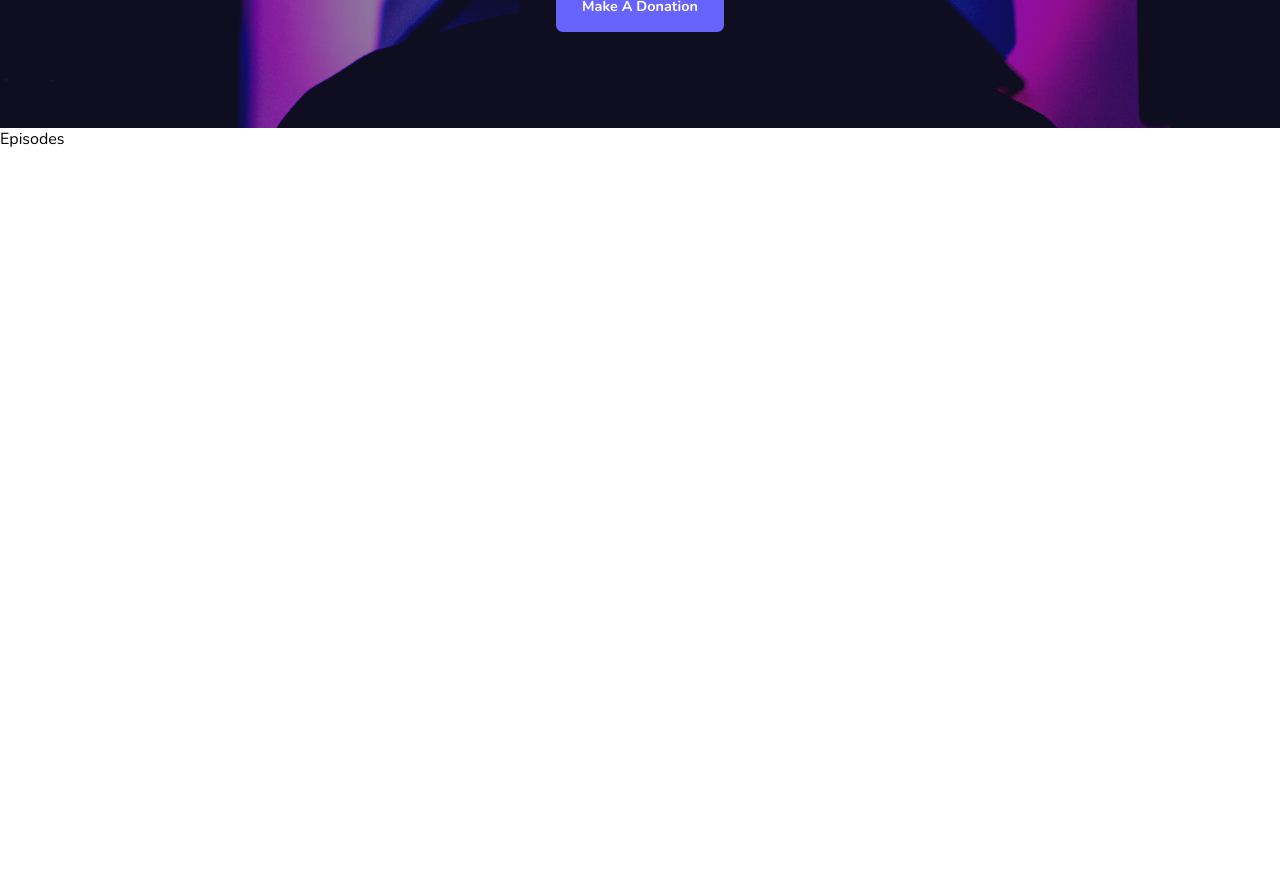
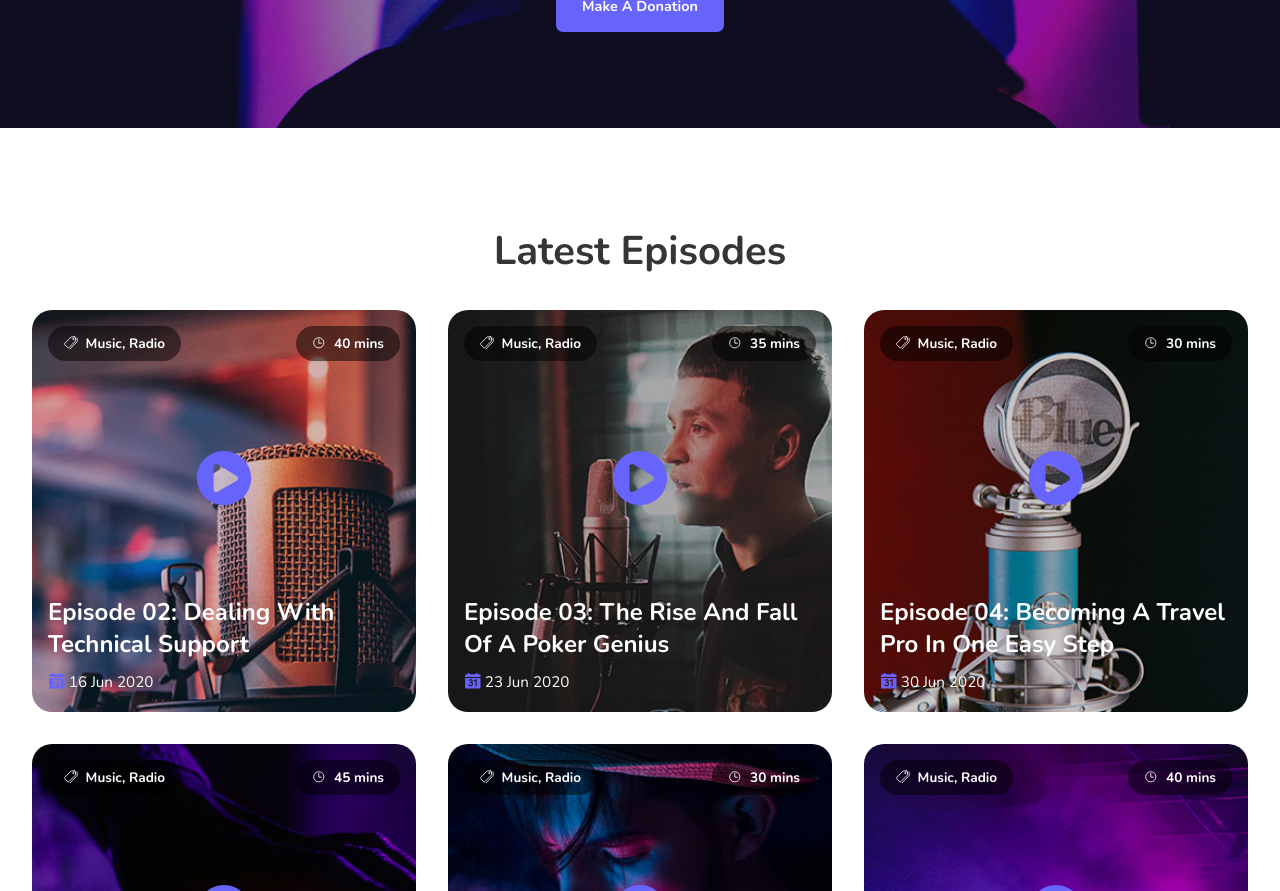
Before and after one commit to zacharymillerm/ultrapod, a React (Create React App) app: page / in a window 1280 px wide. Shown: the part 2740-3631 px from the top of the page. Before the commit the page ends 2890 px from the top, so only its background shows below. Built offline with nearby package versions, Linux system fonts and the light colour scheme; the HTML template or start-up script is replaced by a standard one.

Commit message:
Added episode cards

```diff
--- /dev/null
+++ b/src/components/Home/EpisodeCard.js
@@ -0,0 +1,86 @@
+import React from "react";
+import styled from "styled-components";
+import {IoPricetagsOutline, IoTimeOutline, IoCalendarNumberSharp} from "react-icons/io5"
+import {FaPlayCircle} from "react-icons/fa"
+import { EpisodeData } from "../../data/EpisodeData";
+// Styles
+const CardContainer = styled.div`
+	border-radius: 20px;
+	background-image: url(${props => props.img});
+    background-position: center;
+    background-size: cover;
+	color: #fff;
+	padding: 1rem;
+	height: 370px;
+	display: flex;
+	flex-direction: column;
+	justify-content: space-between;
+`;
+const TopLevel = styled.div`
+	display: flex;
+	flex-direction: row;
+	justify-content: space-between;
+	font-size: 85%;
+	font-weight: 700;
+`;
+const TopOne = styled.div`
+	background-color: rgba(0, 0, 0, 0.5);
+	padding: 0.5rem 1rem;
+	border-radius: 30px;
+    display: flex;
+    align-items: center;
+`;
+const TopText = styled.p`
+	margin-left: 0.5rem;
+`;
+const MidLevel = styled.div`
+    /* text-align: center; */
+    color: #6763fd;
+    font-size: 3.5rem;
+    cursor: pointer;
+    display: flex;
+    justify-content: center;
+`;
+
+const BottomLevel = styled.div``;
+const BottomText = styled.p`
+    font-size: 1.5rem;
+    font-weight: 700;
+    margin-bottom: .7rem;
+    text-transform: capitalize;
+`;
+const BottomDate = styled.p`
+    display: flex;
+    font-size: 95%;
+`;
+const BottomIcon = styled.p`
+    color: #6763fd;
+    margin-right: .2rem;
+    font-size: 1.1rem;
+`;
+
+const EpisodeCard = () => {
+	return (
+		EpisodeData.map(data =>(
+            <CardContainer img={data.image}>
+			<TopLevel>
+				<TopOne>
+                    <IoPricetagsOutline />
+					<TopText>{data.genre}</TopText>
+				</TopOne>
+				<TopOne>
+                    <IoTimeOutline />
+					<TopText>{data.time}</TopText>
+				</TopOne>
+			</TopLevel>
+			<MidLevel><FaPlayCircle /></MidLevel>
+			<BottomLevel>
+				<BottomText>{data.title}</BottomText>
+				<BottomDate><BottomIcon><IoCalendarNumberSharp /></BottomIcon> {data.date}</BottomDate>
+			</BottomLevel>
+		</CardContainer>
+        ))
+	);
+};
+
+export default EpisodeCard;
--- a/src/components/Home/Episodes.js
+++ b/src/components/Home/Episodes.js
@@ -1,8 +1,32 @@
 import React from 'react'
+import EpisodeCard from './EpisodeCard'
+import styled from "styled-components"
+// Styles
+const EpisodesContainer = styled.div`
+  padding: 6rem 2rem;
+`
+const Header = styled.p`
+  text-align: center;
+  font-size: 2.5rem;
+  font-weight: 700;
+  color: #353535;
+  margin-bottom: 2rem;
+`
+const EpisodesCards = styled.div`
+  display: grid;
+  grid-template-columns: repeat(3, 1fr);
+  row-gap: 2rem;
+  column-gap: 2rem;
+`
 
 const Episodes = () => {
   return (
-    <div>Episodes</div>
+    <EpisodesContainer>
+      <Header>Latest Episodes</Header>
+      <EpisodesCards>
+        <EpisodeCard />
+      </EpisodesCards>
+    </EpisodesContainer>
   )
 }
 
--- a/src/components/Home/HeroSection.js
+++ b/src/components/Home/HeroSection.js
@@ -72,7 +72,7 @@ const Button1 = styled(Link)`
 	font-weight: 700;
 	padding: 1rem 1.5rem;
 	margin-right: 1rem;
-	width: 150px;
+	width: 170px;
 	display: flex;
 	justify-content: center;
 	@media ${screens.tabletS} {
@@ -87,7 +87,7 @@ const Button2 = styled(Link)`
 	font-size: 90%;
 	font-weight: 700;
 	padding: 1rem 1.5rem;
-	width: 150px;
+	width: 170px;
 	display: flex;
 	justify-content: center;
 `;
--- a/src/components/Home/UpcomingCard.js
+++ b/src/components/Home/UpcomingCard.js
@@ -3,6 +3,8 @@ import { UpcomingData } from "../../data/UpcomingData";
 import Audio from "../Audio";
 import styled from "styled-components";
 import { screens } from "../../data/Screens";
+import {IoCalendarNumberSharp, IoPricetagsOutline} from 'react-icons/io5'
+import {FaUserAlt} from "react-icons/fa"
 
 // Styles
 const UpcomingCardContainer = styled.div`
@@ -46,7 +48,17 @@ const CardDetail = styled.div`
         margin-right: 0;
     }
 `;
-const DetailText = styled.p``;
+const DetailText = styled.p`
+	display: flex;
+	align-items: center;
+`;
+
+const DetailIcon = styled.p`
+	color: #6763fd;
+	font-size: 1.2rem;
+	margin-right: .3rem;
+`
+
 const CardHeader = styled.p`
 	font-size: 1.3rem;
 	color: #353535;
@@ -69,13 +81,13 @@ const UpcomingCard = () => {
 			<CardContent>
 				<CardDetails>
 					<CardDetail>
-						<DetailText>{data.date}</DetailText>
+						<DetailText><DetailIcon><IoCalendarNumberSharp /></DetailIcon>{data.date}</DetailText>
 					</CardDetail>
 					<CardDetail>
-						<DetailText>{data.artist}</DetailText>
+						<DetailText><DetailIcon><FaUserAlt /></DetailIcon>{data.artist}</DetailText>
 					</CardDetail>
 					<CardDetail>
-						<DetailText>{data.genre}</DetailText>
+						<DetailText><DetailIcon><IoPricetagsOutline /></DetailIcon>{data.genre}</DetailText>
 					</CardDetail>
 				</CardDetails>
 				<CardHeader>{data.title}</CardHeader>
--- /dev/null
+++ b/src/data/EpisodeData.js
@@ -0,0 +1,51 @@
+import Img1 from '../img/episodes/episodes-1.jpg'
+import Img2 from '../img/episodes/episodes-2.jpg'
+import Img3 from '../img/episodes/episodes-3.jpg'
+import Img4 from '../img/episodes/episodes-4.jpg'
+import Img5 from '../img/episodes/episodes-5.jpg'
+import Img6 from '../img/episodes/episodes-6.jpg'
+
+export const EpisodeData = [
+    {
+        genre: 'Music, Radio',
+        time: '40 mins',
+        title: "Episode 02: Dealing with technical support",
+        date: '16 Jun 2020',
+        image: Img1
+    },
+    {
+        genre: 'Music, Radio',
+        time: '35 mins',
+        title: "Episode 03: The rise and fall of a poker genius",
+        date: '23 Jun 2020',
+        image: Img2
+    },
+    {
+        genre: 'Music, Radio',
+        time: '30 mins',
+        title: "Episode 04: Becoming a travel pro in one easy step",
+        date: '30 Jun 2020',
+        image: Img3
+    },
+    {
+        genre: 'Music, Radio',
+        time: '45 mins',
+        title: "Episode 05: The rise and fall of a poker genius",
+        date: '7 Jul 2020',
+        image: Img4
+    },
+    {
+        genre: 'Music, Radio',
+        time: '30 mins',
+        title: "Episode 06: The rise and fall of a poker genius",
+        date: '14 Jul 2020',
+        image: Img5
+    },
+    {
+        genre: 'Music, Radio',
+        time: '40 mins',
+        title: "Episode 07: The rise and fall of a poker genius",
+        date: '21 Jul 2020',
+        image: Img6
+    },
+]
--- a/src/data/UpcomingData.js
+++ b/src/data/UpcomingData.js
@@ -22,7 +22,7 @@ export const UpcomingData = [
         date: '10 Jun 2020',
         artist: 'by Carl Jones',
         genre: 'Radio, Musician, Camp',
-        title: 'Episode 02: 6 Powerful tips to creating testimonials that sell your product',
+        title: 'Episode 02: Dealing with technical support',
         desc: 'Lorem ipsum dolor sit amet consectetur adipisicing elit. Ullam aspernatur, cum dolore necessitatibus accusamus consectetur cupiditate vel architecto sit tenetur, harum reprehenderit expedita explicabo quod magni aut beatae culpa consequatur?',
         image: Image2,
         name: '02',
@@ -32,7 +32,7 @@ export const UpcomingData = [
         date: '7 Jul 2020',
         artist: 'by Sam Smith',
         genre: 'Radio, Musician, Camp',
-        title: 'Episode 03: 6 Powerful tips to creating testimonials that sell your product',
+        title: 'Episode 03: The rise and fall of a poker genius',
         desc: 'Lorem ipsum dolor sit amet consectetur adipisicing elit. Ullam aspernatur, cum dolore necessitatibus accusamus consectetur cupiditate vel architecto sit tenetur, harum reprehenderit expedita explicabo quod magni aut beatae culpa consequatur?',
         image: Image3,
         name: '03',
@@ -42,7 +42,7 @@ export const UpcomingData = [
         date: '20 Jul 2020',
         artist: 'by Greg Peeler',
         genre: 'Radio, Musician, Camp',
-        title: 'Episode 01: 6 Powerful tips to creating testimonials that sell your product',
+        title: 'Episode 04: Becoming a travel pro in one easy step',
         desc: 'Lorem ipsum dolor sit amet consectetur adipisicing elit. Ullam aspernatur, cum dolore necessitatibus accusamus consectetur cupiditate vel architecto sit tenetur, harum reprehenderit expedita explicabo quod magni aut beatae culpa consequatur?',
         image: Image4,
         name: '04',
```
